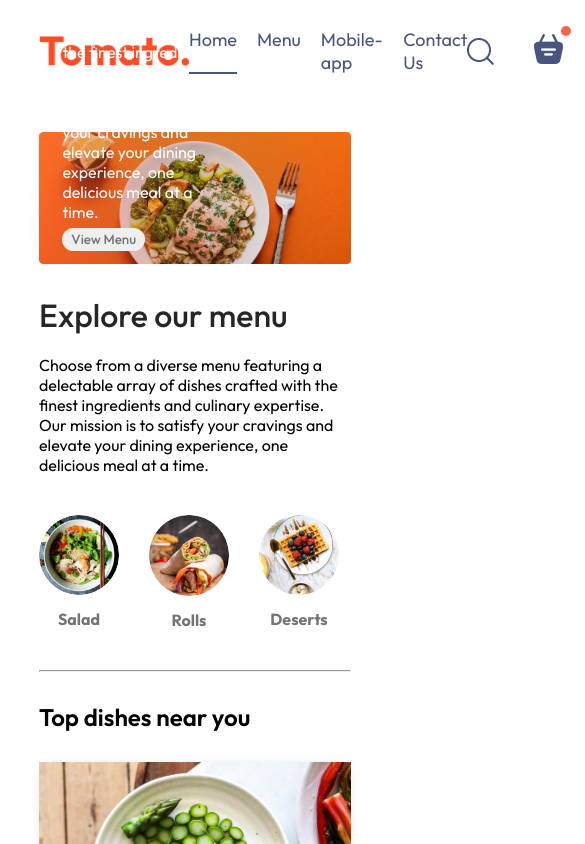
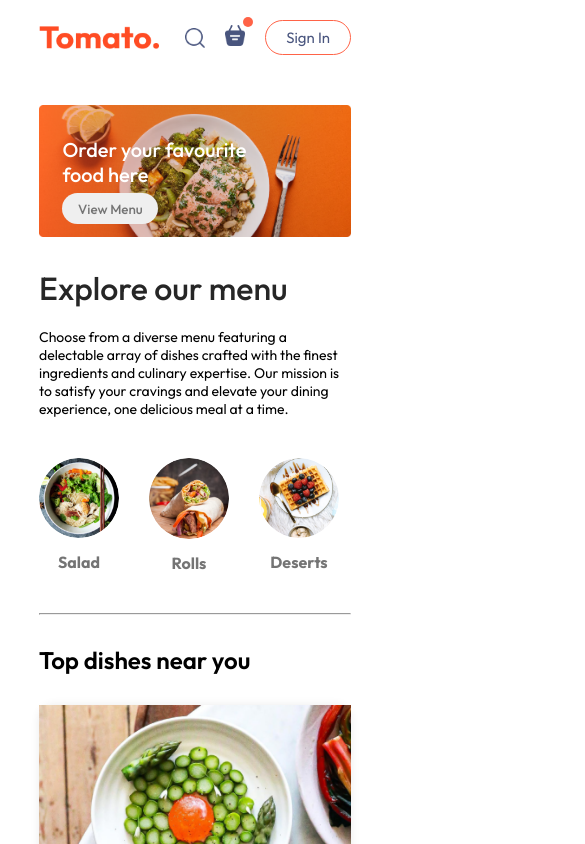
Before and after one commit to clairemuiru1/Food-Delivery, a React (Vite) app in the folder client/: page / in a window 390 px wide. Shown: the top 844 px of the page, 585 px wide, since content can reach past the window. Built offline with nearby package versions, Linux system fonts and the light colour scheme.

Commit message:
"make app responsive for small screen"

```diff
--- /dev/null
+++ b/client/src/components/AppDownload/AppDownload.css
@@ -0,0 +1,22 @@
+.app-download{
+    margin: auto auto;
+    margin-top: 100px;
+    font-size:max(3vw,20px);
+    font-weight: 500;
+    text-align: center;
+}
+.app-download-platforms{
+    display: flex;
+    justify-content: center;
+    gap: max(2vw,10px);
+    margin-top: 40px;
+}
+.app-download-platforms img{
+    width:max(30vw, 120px);
+    max-width: 180px;
+    cursor: pointer;
+    transition:0.5s;
+}
+.app-download-platforms img:hover{
+   transform: scale(1.05);
+}
--- /dev/null
+++ b/client/src/components/AppDownload/AppDownload.jsx
@@ -0,0 +1,18 @@
+import React from 'react'
+import "./AppDownload.css"
+import app_store from "../../assets/app_store.png"
+import play_store from "../../assets/play_store.png"
+function AppDownload() {
+  return (
+    <div className='app-download' id='app-download'>
+        <p>For Better Experience Downlad<br/> Tomato App</p>
+        <div className="app-download-platforms">
+            <img src={play_store} alt="" />
+            <img src={app_store} alt="" />
+        </div>
+
+    </div>
+  )
+}
+
+export default AppDownload
--- a/client/src/components/ExploreMenu/ExploreMenu.css
+++ b/client/src/components/ExploreMenu/ExploreMenu.css
@@ -47,3 +47,9 @@
     border: 4px solid tomato ;
     padding: 2px;
 }
+@media (max-width:1050px){
+    .text{
+        max-width: 100%;
+        font-size: 14px;
+    }
+}
--- a/client/src/components/Footer/Footer.css
+++ b/client/src/components/Footer/Footer.css
@@ -41,3 +41,14 @@
     background-color:grey;
     border: none;
 }
+@media (max-width:750px){
+    .footer-content{
+        display: flex;
+        flex-direction: column;
+        gap: 35px;
+    }
+    .footer-copyright{
+        text-align: center;
+    }
+
+}
--- a/client/src/components/Header/Header.css
+++ b/client/src/components/Header/Header.css
@@ -33,3 +33,19 @@
     font-size: max(1vw 13px);
     border-radius: 50px;
 }
+@media (max-width:1050px){
+    .header-contents{
+        max-width: 45%;
+    }
+}
+@media (max-width:750px){
+    .header-contents p{
+        display: none;
+    }
+    .header-contents{
+        max-width: 65%;
+    }
+    .header-contents button{
+        padding: 2vw 4vw;
+    }
+}
--- a/client/src/components/NavBar/navbar.css
+++ b/client/src/components/NavBar/navbar.css
@@ -51,3 +51,46 @@
     right: -8px;
 
 }
+@media (max-width: 1050px){
+    .navbar .logo{
+        width: 140px;
+    }
+    .navbar-menu{
+       gap: 20px;
+       font-size: 17px;
+    }
+    .navbar-right{
+        gap: 30px;
+    }
+    .navbar-right img{
+        width: 22px;
+    }
+    .navbar-right button{
+        padding: 8px 25px ;
+    }
+}
+@media (max-width: 900px){
+    .navbar .logo{
+        width: 120px;
+    }
+    .navbar-menu{
+       gap: 15px;
+       font-size: 16px;
+    }
+    .navbar-right{
+        gap: 20px;
+    }
+    .navbar-right img{
+        width: 20px;
+    }
+    .navbar-right button{
+        padding: 7px 20px ;
+        font-size: 15px;
+    }
+}
+@media (max-width: 750px){
+    .navbar-menu{
+       display: none;
+    }
+
+}
--- a/client/src/pages/Home/Home.jsx
+++ b/client/src/pages/Home/Home.jsx
@@ -3,6 +3,7 @@
 import Header from '../../components/Header/Header'
 import ExploreMenu from '../../components/ExploreMenu/ExploreMenu'
 import FoodDisplay from '../../components/FoodDisplay/FoodDisplay'
+import AppDownload from '../../components/AppDownload/AppDownload'
 function Home() {
     const [category ,setCategory]= useState("All")
   return (
@@ -10,6 +11,7 @@
       <Header/>
       <ExploreMenu category={category} setCategory={setCategory}/>
       <FoodDisplay category={category} />
+      <AppDownload/>
     </div>
   )
 }
```
